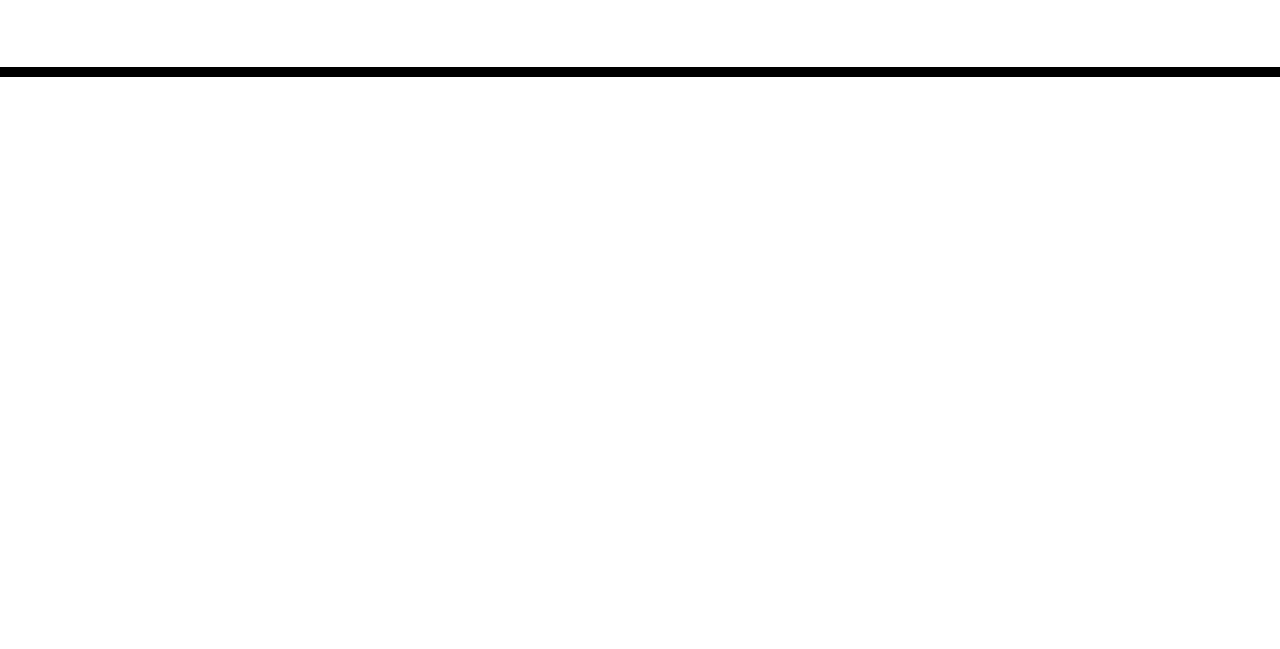
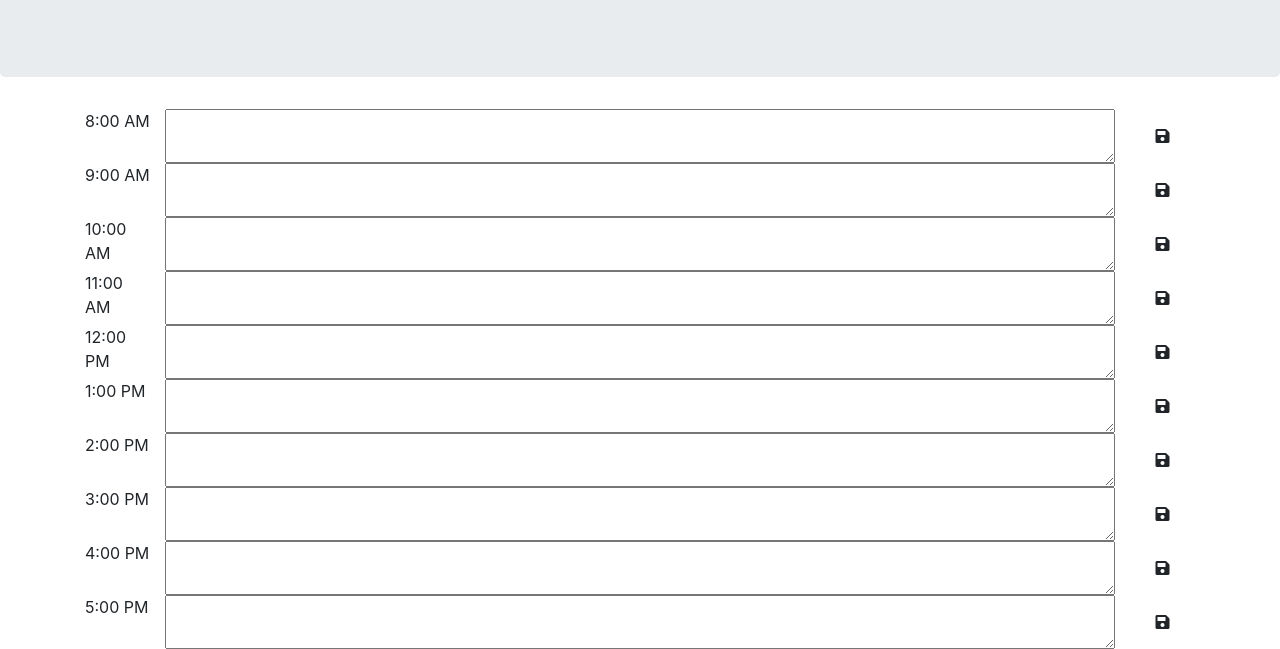
Before and after one commit to emmavazquez13/workdayscheduler-, a plain HTML site: page index.html in a window 1280 px wide. Shown: the part 191-840 px from the top of the page. Before the commit the page ends 800 px from the top, so only its background shows below. Drawn offline with nearby package versions, Linux system fonts and the light colour scheme; files that its build step writes are made by us from their sources.

Commit message:
fixed times on time block

```diff
--- a/index.html
+++ b/index.html
@@ -18,7 +18,7 @@
       href="https://fonts.googleapis.com/css?family=Open+Sans&display=swap"
       rel="stylesheet"
     />
-    <link rel="stylesheet" href="style.css" />
+    <link rel="stylesheet" href="..//workdayscheduler-/assets/style.css" />
     <title>Work Day Scheduler</title>
   </head>
 
@@ -29,10 +29,101 @@
       <p id="currentDay" class="lead"></p>
     </header>
     <div class="container">
+
       <!-- Timeblocks go here -->
+    <div id="hour8" class="row time-block">
+        <div class="col-md-1 hour">
+            8:00 AM
+        </div>
+        <textarea class="col-md-10 description">
+        </textarea>
+        <button class="btn saveBtn col-md-1"><i class="fas fa-save"></i></button>
     </div>
 
+    <div id="hour9" class="row time-block">
+        <div class="col-md-1 hour">
+            9:00 AM
+        </div>
+        <textarea class="col-md-10 description">
+        </textarea>
+        <button class="btn saveBtn col-md-1"><i class="fas fa-save"></i></button>
+    </div>
+
+    <div id="hour10" class="row time-block">
+        <div class="col-md-1 hour">
+            10:00 AM
+        </div>
+        <textarea class="col-md-10 description">
+        </textarea>
+        <button class="btn saveBtn col-md-1"><i class="fas fa-save"></i></button>
+    </div>
+
+    <div id="hour10=1" class="row time-block">
+        <div class="col-md-1 hour">
+            11:00 AM
+        </div>
+        <textarea class="col-md-10 description">
+        </textarea>
+        <button class="btn saveBtn col-md-1"><i class="fas fa-save"></i></button>
+    </div>
+
+    <div id="hour12" class="row time-block">
+        <div class="col-md-1 hour">
+            12:00 PM
+        </div>
+        <textarea class="col-md-10 description">
+        </textarea>
+        <button class="btn saveBtn col-md-1"><i class="fas fa-save"></i></button>
+    </div>
+
+    <div id="hour13" class="row time-block">
+        <div class="col-md-1 hour">
+            1:00 PM
+        </div>
+        <textarea class="col-md-10 description">
+        </textarea>
+        <button class="btn saveBtn col-md-1"><i class="fas fa-save"></i></button>
+    </div>
+
+    <div id="hour14" class="row time-block">
+        <div class="col-md-1 hour">
+            2:00 PM
+        </div>
+        <textarea class="col-md-10 description">
+        </textarea>
+        <button class="btn saveBtn col-md-1"><i class="fas fa-save"></i></button>
+    </div>
+
+    <div id="hour15" class="row time-block">
+        <div class="col-md-1 hour">
+            3:00 PM
+        </div>
+        <textarea class="col-md-10 description">
+        </textarea>
+        <button class="btn saveBtn col-md-1"><i class="fas fa-save"></i></button>
+    </div>
+
+    <div id="hour16" class="row time-block">
+        <div class="col-md-1 hour">
+            4:00 PM
+        </div>
+        <textarea class="col-md-10 description">
+        </textarea>
+        <button class="btn saveBtn col-md-1"><i class="fas fa-save"></i></button>
+    </div>
+
+    <div id="hour17" class="row time-block">
+        <div class="col-md-1 hour">
+            5:00 PM
+        </div>
+        <textarea class="col-md-10 description">
+        </textarea>
+        <button class="btn saveBtn col-md-1"><i class="fas fa-save"></i></button>
+    </div>
+    </div>
+ <!-- custom javascript link, jQuery, moment-->
     <script src="https://code.jquery.com/jquery-3.4.1.min.js"></script>
     <script src="https://cdnjs.cloudflare.com/ajax/libs/moment.js/2.24.0/moment.min.js"></script>
+    <script src = "../workdayscheduler-/assets/script.js"></script>
   </body>
 </html>
```
Also changed, not shown: assets/script.js (added).
